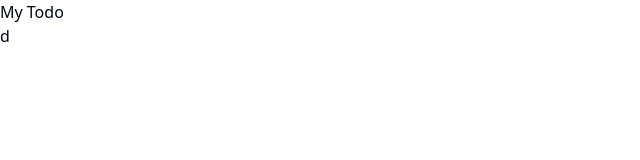
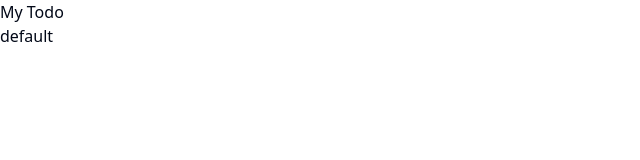
Before and after one commit to Masud-Rahman22/Todo-app-redux-shadcn, a React (Vite) app: page / in a window 1280 px wide. Shown: the top 160 px of the page, without its empty margins (0-640 px from the left). Built offline with nearby package versions, Linux system fonts and the light colour scheme.

Commit message:
installed shadcn

```diff
--- a/src/App.tsx
+++ b/src/App.tsx
@@ -4,7 +4,7 @@ function App() {
   return (
     <>
       <h1>My Todo</h1>
-      <Button>d</Button>
+      <Button>default</Button>
     </>
   )
 }
```
